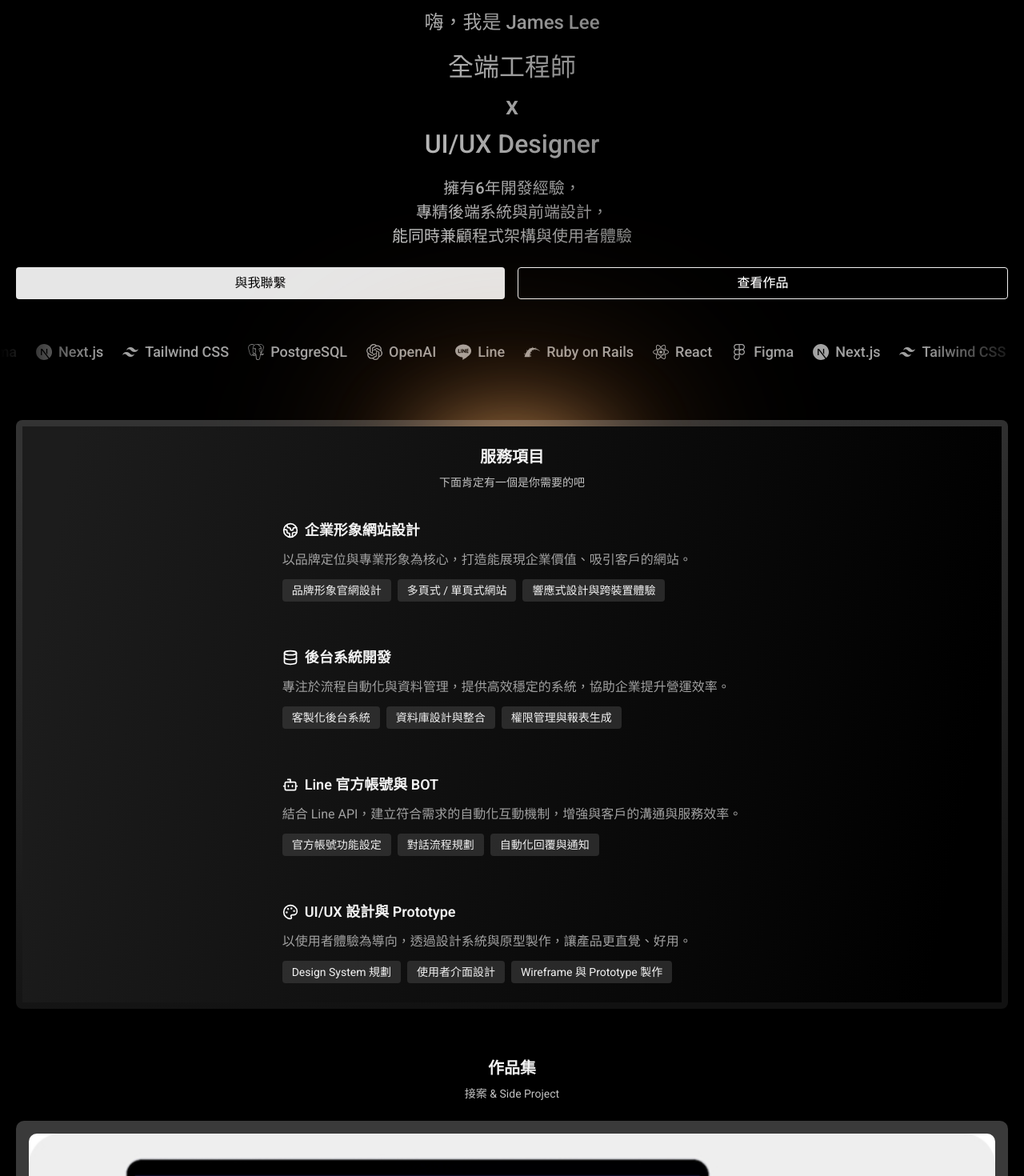
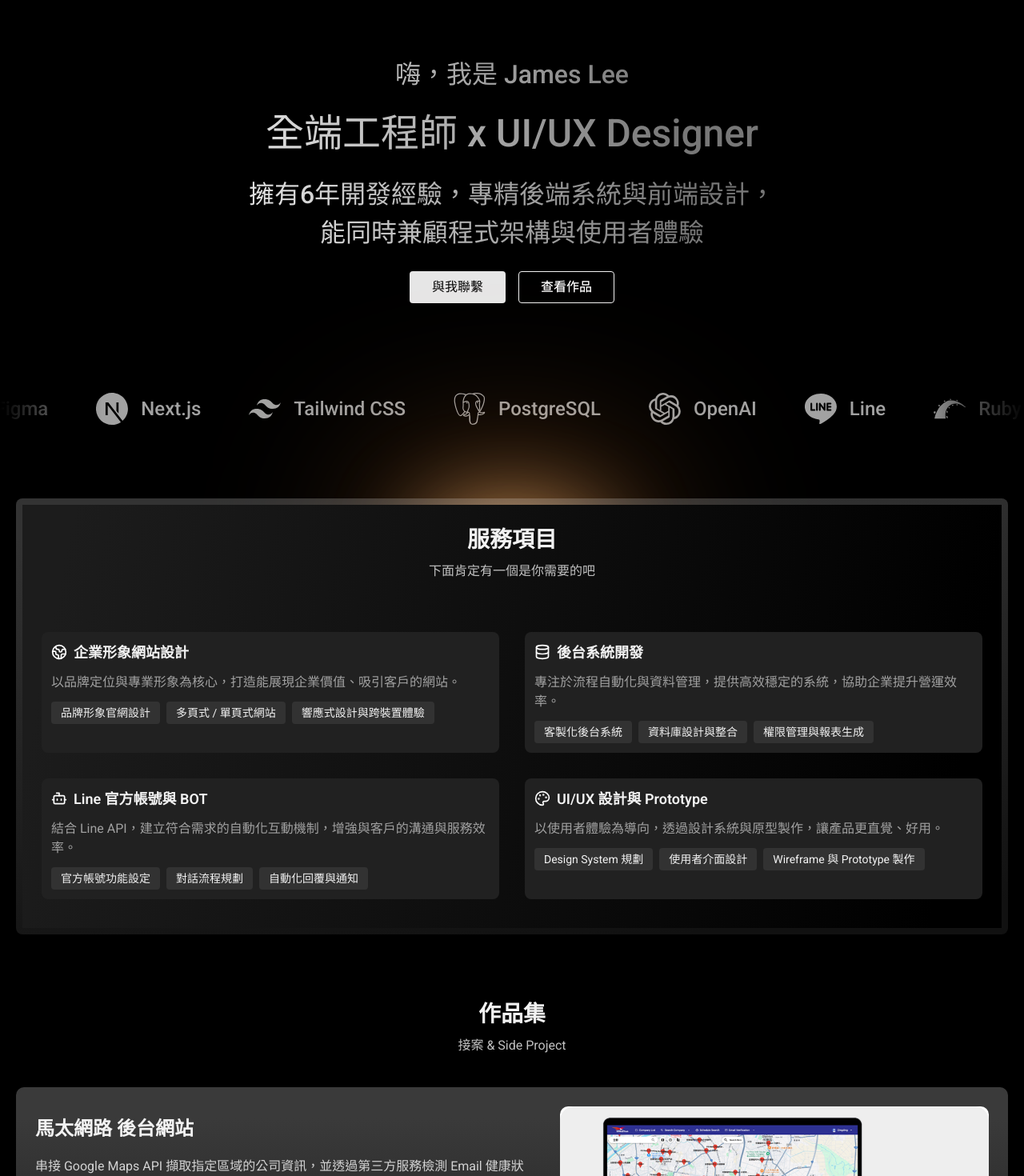
Before and after one commit to j606888/james-website, a Next.js app: page / in a window 1280 px wide. Shown: the part 120-1590 px from the top of the page at 80% size. Built offline with nearby package versions, Linux system fonts and the light colour scheme.

Commit message:
Tablet rwd

```diff
--- a/src/components/Marquee.js
+++ b/src/components/Marquee.js
@@ -51,7 +51,7 @@ const Marquee = () => {
       <div className="pointer-events-none absolute left-0 top-0 h-full w-32 bg-gradient-to-r from-black to-transparent z-10" />
       <div className="pointer-events-none absolute right-0 top-0 h-full w-32 bg-gradient-to-l from-black to-transparent z-10" />
       <motion.div
-        className="flex gap-6 w-max min-w-max "
+        className="flex gap-6 w-max min-w-max md:gap-15"
         animate={{ x: ["0%", "-50%"] }}
         transition={{
           duration: 30,
@@ -61,9 +61,9 @@ const Marquee = () => {
         }}
       >
         {[...data, ...data, ...data].map((item, index) => (
-          <div className="flex items-center gap-2 text-[#A2A2A2]" key={index}>
-            <item.icon size={20} />
-            <span className="text-[18px] font-medium whitespace-nowrap">{item.name}</span>
+          <div className="flex items-center gap-2 text-[#A2A2A2] md:gap-4" key={index}>
+            <item.icon className="w-5 h-5 md:w-10 md:h-10" />
+            <span className="text-[18px] font-medium whitespace-nowrap md:text-[24px]">{item.name}</span>
           </div>
         ))}
       </motion.div>
--- a/src/features/LandingPage/Contact.js
+++ b/src/features/LandingPage/Contact.js
@@ -26,29 +26,41 @@ const CONTENT = [
 
 const Contact = () => {
   return (
-    <div className="relative px-5 py-15" id="contact">
+    <div className="relative px-5 py-15 md:py-20" id="contact">
       <div className="flex flex-col gap-6">
         <div className="flex flex-col gap-2 items-center">
-          <h1 className="text-xl font-semibold text-[#F2F2F2]">與我聯絡</h1>
-          <p className="text-sm text-[#C2C2C2] text-center">
+          <h1 className="text-xl font-semibold text-[#F2F2F2] md:text-[28px]">
+            與我聯絡
+          </h1>
+          <p className="text-sm text-[#C2C2C2] text-center md:text-base">
             有想要做的網站卻不知道從何開始嗎？
             <br /> 歡迎聯繫我來討論看看。
           </p>
         </div>
-        <div className="flex flex-col">
+        <div className="flex flex-col md:flex-row">
           {CONTENT.map((item, index) => (
             <div
               key={index}
-              className="flex gap-3 h-40 items-center justify-center cursor-pointer"
+              className="relative flex gap-3 h-40 items-center justify-center cursor-pointer md:w-full md:h-[240px] group"
               style={{ backgroundColor: item.bgColor }}
-              onClick={() => item.title === "Phone" ? window.location.href = `tel:${item.account}` : window.open(item.url, "_blank")}
+              onClick={() =>
+                item.title === "Phone"
+                  ? (window.location.href = `tel:${item.account}`)
+                  : window.open(item.url, "_blank")
+              }
             >
-              <item.icon size={40} className="text-[#F2F2F2]/70" />
-              <div className="flex flex-col gap-0.5 w-26">
+              <item.icon className="w-10 h-10 text-[#F2F2F2]/70 md:w-14 md:h-14 md:border-b-2 md:border-b-[#FB923C] md:pb-2 " />
+              <div className="flex flex-col gap-0.5 w-26 md:hidden">
                 <h4 className="text-xl font-semibold text-[#C2C2C2]">
                   {item.title}
                 </h4>
                 <p className="text-[#999999] ">{item.account}</p>
+              </div>
+              <div className="pointer-events-none absolute inset-0 bg-[#191919]/90 origin-center scale-x-0 transition-transform duration-500 ease-in-out group-hover:scale-x-100 will-change-transform flex items-center justify-center flex-col gap-1">
+                <h4 className="text-[24px] font-semibold text-[#C2C2C2] tracking-[2px]">
+                  {item.title}
+                </h4>
+                <p className="text-[#999999] text-[20px] tracking-[2px]">{item.account}</p>
               </div>
             </div>
           ))}
--- a/src/features/LandingPage/Hero.js
+++ b/src/features/LandingPage/Hero.js
@@ -1,33 +1,38 @@
 import Marquee from "@/components/Marquee";
 
 const Hero = () => {
-
   const scrollTo = (id) => {
     const element = document.getElementById(id);
     if (element) {
       element.scrollIntoView({ behavior: "smooth" });
     }
-  }
+  };
   return (
     <>
-      <div className="flex flex-col items-center justify-center gap-4 px-5 pt-15 pb-10 text-center bg-[linear-gradient(76deg,#F2F2F2_20.9%,#777_65.37%)] bg-clip-text text-transparent">
-        <h2 className="text-2xl font-medium ">嗨，我是 James Lee</h2>
-        <h1 className="text-[32px] font-medium">
+      <div className="flex flex-col items-center justify-center gap-4 px-5 pt-15 pb-10 text-center bg-[linear-gradient(76deg,#F2F2F2_20.9%,#777_65.37%)] bg-clip-text text-transparent md:pt-30 md:pb-25">
+        <h2 className="text-2xl font-medium md:text-[32px]">嗨，我是 James Lee</h2>
+        <h1 className="text-[32px] font-medium md:text-[48px]">
           全端工程師
-          <br /> x<br /> UI/UX Designer
+          <br className="block md:hidden"/> x<br className="block md:hidden"/> UI/UX Designer
         </h1>
-        <p className="text-[20px] font-medium">
+        <p className="text-[20px] font-medium md:text-[32px]">
           擁有6年開發經驗，
-          <br />
+          <br className="block md:hidden"/>
           專精後端系統與前端設計，
           <br />
           能同時兼顧程式架構與使用者體驗
         </p>
         <div className="flex items-center justify-center gap-4 w-full mt-2">
-          <button className="flex items-center justify-center flex-1 flex-grow h-[40px] px-4 bg-[#FFFFFF]/90 rounded-sm text-black cursor-pointer" onClick={() => scrollTo("contact")}>
+          <button
+            className="flex items-center justify-center flex-1 flex-grow h-[40px] px-4 bg-[#FFFFFF]/90 rounded-sm text-black cursor-pointer md:w-[120px] md:flex-none"
+            onClick={() => scrollTo("contact")}
+          >
             與我聯繫
           </button>
-          <button className="flex items-center justify-center flex-1 flex-grow h-[40px] px-4 border border-[#F2F2F2] text-white rounded-sm cursor-pointer" onClick={() => scrollTo("portfolio")}>
+          <button
+            className="flex items-center justify-center flex-1 flex-grow h-[40px] px-4 border border-[#F2F2F2] text-white rounded-sm cursor-pointer md:w-[120px] md:flex-none"
+            onClick={() => scrollTo("portfolio")}
+          >
             查看作品
           </button>
         </div>
--- a/src/features/LandingPage/Portfolio.js
+++ b/src/features/LandingPage/Portfolio.js
@@ -19,17 +19,17 @@ const CONTENT = [
 const Portfolio = () => {
   return (
     <div className="relative px-5 scroll-mt-[80px]" id="portfolio">
-      <div className="flex flex-col gap-6">
+      <div className="flex flex-col gap-6 md:gap-10">
         <div className="flex flex-col gap-2 items-center">
-          <h3 className="text-xl font-semibold text-[#F2F2F2]">作品集</h3>
-          <p className="text-sm text-[#C2C2C2]">接案 & Side Project</p>
+          <h3 className="text-xl font-semibold text-[#F2F2F2] md:text-[28px]">作品集</h3>
+          <p className="text-sm text-[#C2C2C2] md:text-base">接案 & Side Project</p>
         </div>
         <div className="flex flex-col gap-6">
           {CONTENT.map((item, index) => (
-            <div key={index} className="flex flex-col gap-4 p-4 bg-[linear-gradient(180deg,#3A3A3A_9.79%,#181818_89.02%)] rounded-[10px]">
-              <img src={item.image} alt={item.title} className="w-full h-full object-cover rounded-[10px]" />
-              <div className="flex flex-col gap-4">
-                <h4 className="text-xl font-semibold text-[#F2F2F2]">{item.title}</h4>
+            <div key={index} className="flex flex-col gap-4 p-4 bg-[linear-gradient(180deg,#3A3A3A_9.79%,#181818_89.02%)] rounded-[10px] md:flex-row-reverse md:p-6">
+              <img src={item.image} alt={item.title} className="w-full h-full object-cover rounded-[10px] md:w-[45%]" />
+              <div className="flex flex-col gap-4 md:py-3 md:pr-4">
+                <h4 className="text-xl font-semibold text-[#F2F2F2] md:text-[24px]">{item.title}</h4>
                 <p className="text-[#D3D3D3] leading-[160%]">{item.description}</p>
               </div>
             </div>
--- a/src/features/LandingPage/Service.js
+++ b/src/features/LandingPage/Service.js
@@ -37,20 +37,20 @@ const CONTENT = [
 
 const Service = () => {
   return (
-    <div className="relative px-5 py-15">
+    <div className="relative px-5 py-15 md:py-20">
       <div className="absolute left-1/2 -translate-x-1/2 pt-40 z-0">
-        <div className="absolute top-1/2 left-1/2 -translate-x-1/2 -translate-y-1/2 w-[280px] h-[160px] bg-[#FB923C]/60 rounded-full blur-[120px] " />
+        <div className="absolute top-1/2 left-1/2 -translate-x-1/2  -translate-y-1/2 w-[280px] h-[160px] bg-[#FB923C]/60 rounded-full blur-[120px] " />
         <div className="absolute top-1/2 left-1/2 -translate-x-1/2 -translate-y-1/2 w-[200px] h-[100px] bg-[#FDBA74] rounded-full blur-[60px] " />
       </div>
       <div className="relative p-2 rounded-lg bg-[linear-gradient(174deg,rgba(255,255,255,0.20)_7.31%,rgba(85,85,85,0.20)_93.66%)] z-10">
-        <div className="flex flex-col gap-6 items-center bg-[linear-gradient(101deg,#1C1C1C_4.89%,#000_93.16%)] pt-6 pb-3">
+        <div className="flex flex-col gap-6 items-center bg-[linear-gradient(101deg,#1C1C1C_4.89%,#000_93.16%)] pt-6 pb-3 md:gap-10">
           <div className="flex flex-col gap-2 items-center">
-            <h1 className="text-xl font-semibold text-[#F2F2F2]">服務項目</h1>
-            <p className="text-sm text-[#C2C2C2]">下面肯定有一個是你需要的吧</p>
+            <h1 className="text-xl font-semibold text-[#F2F2F2] md:text-[28px]">服務項目</h1>
+            <p className="text-sm text-[#C2C2C2] md:text-base">下面肯定有一個是你需要的吧</p>
           </div>
-          <div className="flex flex-col gap-8">
+          <div className="flex flex-col gap-8 md:flex-row md:flex-wrap md:p-6">
             {CONTENT.map((item, index) => (
-              <div key={index} className="flex flex-col gap-3 p-3">
+              <div key={index} className="flex flex-col gap-3 p-3 md:w-[calc(50%-16px)] md:bg-[#212121] md:rounded-[8px]">
                 <div className="flex items-center gap-2">
                   <item.icon size={20} />
                   <h1 className="text-[18px] font-semibold text-[#F2F2F2]">
```
